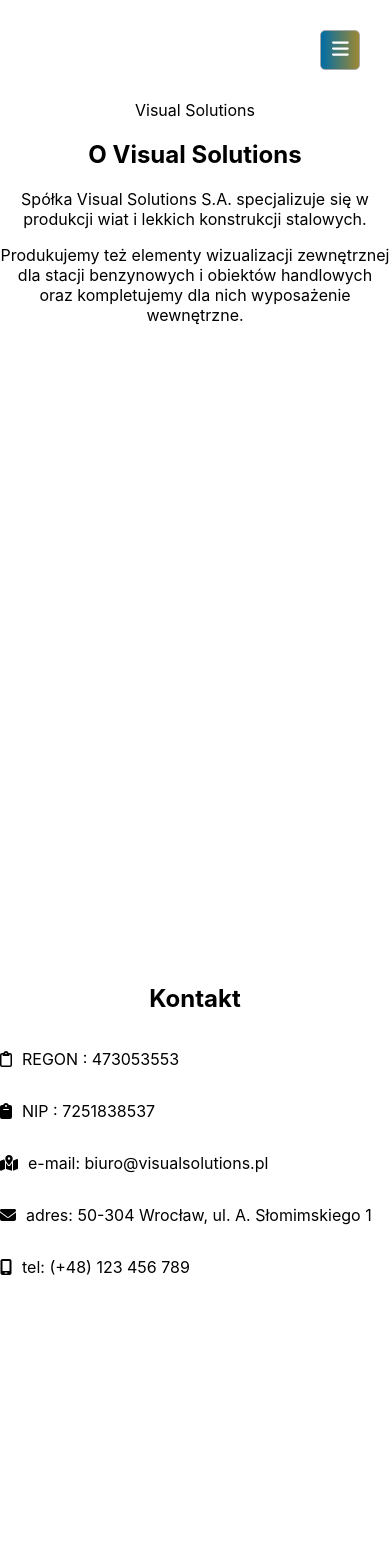
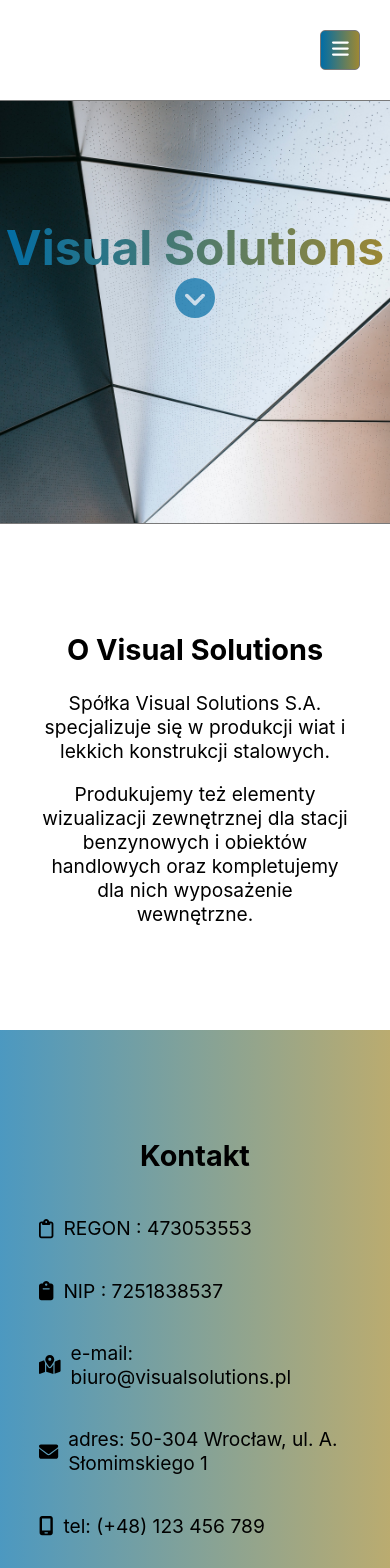
Before and after one commit to codeAKA/spa-template, a React (Create React App) app: page / in a window 390 px wide. Shown: the top 1568 px of the page. Built offline with nearby package versions, Linux system fonts and the light colour scheme.

Commit message:
Add css varible for background, close mobile menu on link clicked

```diff
--- a/src/components/Button.tsx
+++ b/src/components/Button.tsx
@@ -5,6 +5,7 @@
   className?: string;
   style?: React.CSSProperties | undefined;
   onClick?: () => void;
+  ref?: React.RefObject<HTMLButtonElement>;
 }
 
 const Button: React.FC<ButtonProps> = ({
--- a/src/components/Footer.tsx
+++ b/src/components/Footer.tsx
@@ -8,8 +8,6 @@
 
 const FooterItem: React.FC<FooterItemProps> = (props) => {
   const { title, links, id } = props;
-
-  console.log(props);
 
   const renderUrlOrText = (linkItem: { isLink: boolean; text: string }) => {
     if (linkItem.isLink) {
@@ -45,8 +43,6 @@
 const Footer: React.FC<FooterProps> = (props) => {
   const { id, className, translations } = props;
 
-  console.log(props);
-
   return (
     <footer className={className} id={id}>
       {translations.length > 1 ? (
--- a/src/components/Header.tsx
+++ b/src/components/Header.tsx
@@ -7,8 +7,8 @@
 }
 
 interface HeaderProps {
-  id: string;
-  className: string;
+  id?: string;
+  className?: string;
   translation: string;
   size: keyof typeof HEADER_SIZES;
 }
--- a/src/components/Navigation.css
+++ b/src/components/Navigation.css
@@ -12,9 +12,11 @@
   flex-direction: row;
   justify-content: flex-end;
   align-items: center;
+  margin-bottom: 0;
+  z-index: 1000;
 }
 
-.nav-toggle {
+.Navigation-toggle {
   display: none;
 }
 
@@ -35,7 +37,7 @@
     width: 100%;
   }
 
-  .nav-toggle {
+  .Navigation-toggle {
     display: block;
     margin: 30px 30px;
   }
--- a/src/components/Navigation.tsx
+++ b/src/components/Navigation.tsx
@@ -8,14 +8,18 @@
   translation: string;
   anchor: string;
   className?: string;
+  setIsNavExpanded: (value: boolean) => void;
+
+  onClick?: () => void;
 }
 
 const NavigationLink: React.FC<NavigationLinkProps> = (props) => {
-  const { translation, className, anchor } = props;
+  const { translation, className, anchor, setIsNavExpanded } = props;
 
   const scrollToAnchor = () => {
     const element = document.getElementById(anchor);
     element?.scrollIntoView({ behavior: "smooth" });
+    setIsNavExpanded(false);
   };
 
   return (
@@ -41,7 +45,7 @@
       id={id}
     >
       <Button
-        className="nav-toggle"
+        className="Navigation-toggle"
         onClick={() => setIsNavExpanded(!isNavExpanded)}
       >
         <FontAwesomeIcon icon={isNavExpanded ? faXmark : faBars} />
@@ -54,6 +58,7 @@
                 className="nav-link"
                 translation={translation}
                 anchor={anchor}
+                setIsNavExpanded={setIsNavExpanded}
               />
             </li>
           ))}
--- a/src/components/PageHeader.tsx
+++ b/src/components/PageHeader.tsx
@@ -1,16 +1,19 @@
 import React, { ReactNode } from "react";
 
 interface PageHeaderProps {
-  id: string;
+  id?: string;
   className?: string;
-  children: ReactNode;
+  children?: ReactNode;
 }
 
 export const PageHeader: React.FC<PageHeaderProps> = (props) => {
   const { id, children, className } = props;
 
   return (
-    <header className={className} id={id}>
+    <header
+      className={!className ? "PageHeader" : `PageHeader ${className}`}
+      id={id}
+    >
       {children}
     </header>
   );
--- a/src/components/Section.tsx
+++ b/src/components/Section.tsx
@@ -1,4 +1,4 @@
-import React, { ReactNode, useRef } from "react";
+import React, { MutableRefObject, ReactNode, useRef } from "react";
 
 interface SectionProps {
   id?: string;
@@ -8,10 +8,9 @@
 
 export const Section: React.FC<SectionProps> = (props) => {
   const { id, children, className } = props;
-  const ref = useRef(null);
 
   return (
-    <section ref={id ? ref : null} className={className} id={id}>
+    <section className={className} id={id}>
       {children}
     </section>
   );
--- a/src/page/VisSolPage.css
+++ b/src/page/VisSolPage.css
@@ -1,18 +1,71 @@
-.Section {
-  width: 100%;
-  height: 100vh;
-  overflow: auto;
-}
-
-.Button {
-  background: rgb(0, 109, 166);
-  background: linear-gradient(
+:root {
+  --main-background: rgba(0, 109, 166, 1);
+  --main-gradient: linear-gradient(
     90deg,
     rgba(0, 109, 166, 1) 0%,
     rgba(157, 136, 51, 1) 100%
   );
-  border: 1px solid darkgray;
+}
+
+.PageHeader {
+  width: 100%;
+  height: 50vh;
+  background: url(../../public/images/metal-background.jpg) no-repeat center
+    center fixed;
+  -webkit-background-size: cover;
+  -moz-background-size: cover;
+  -o-background-size: cover;
+  background-size: cover;
+  border-top: 1px solid rgb(121, 121, 121);
+  border-bottom: 1px solid rgb(121, 121, 121);
+}
+
+.PageHeader__title {
+  margin: auto;
+  font-size: 10em;
+  margin-top: 5%;
+  background: var(--main-background);
+  background: var(--main-gradient);
+  -webkit-background-clip: text;
+  -webkit-text-fill-color: transparent;
+}
+
+.Section {
+  width: 100%;
   box-sizing: border-box;
+  padding: 10vh 20vw 15vh 20vw;
+  overflow: auto;
+  font-size: 1.2em;
+}
+
+.Section--contact {
+  background: var(--main-background);
+  background: linear-gradient(
+    90deg,
+    rgba(0, 109, 166, 0.7) 0%,
+    rgba(157, 136, 51, 0.7) 100%
+  );
+}
+
+.Button {
+  background: var(--main-background);
+  background: var(--main-gradient);
+  border: 1px solid rgb(121, 121, 121);
+  box-sizing: border-box;
+}
+
+.Button.PageHeader__button {
+  background: none;
+  border: none;
+}
+
+.Button.PageHeader__button:hover {
+  cursor: pointer;
+}
+
+.PageHeader__button__icon {
+  color: rgb(0, 109, 166, 0.7);
+  font-size: 5em;
 }
 
 .ScrollButton {
@@ -27,7 +80,7 @@
   gap: 10px;
 }
 
-.nav-toggle {
+.Navigation-toggle {
   font-size: 1.2em;
   color: white;
   border-radius: 5px;
@@ -36,12 +89,8 @@
 }
 
 .nav-list {
-  background: rgb(0, 109, 166);
-  background: linear-gradient(
-    90deg,
-    rgba(0, 109, 166, 1) 0%,
-    rgba(157, 136, 51, 1) 100%
-  );
+  background: var(--main-background);
+  background: var(--main-gradient);
   color: white;
 }
 
@@ -57,4 +106,28 @@
   flex-direction: row;
   align-items: center;
   gap: 10px;
+  text-align: left;
 }
+
+.Footer {
+  background: rgb(21, 55, 73);
+  height: 50px;
+  padding-top: 20px;
+  border-top: 1px solid rgb(44, 44, 44);
+  color: rgb(135, 135, 135);
+}
+
+@media screen and (max-width: 768px) {
+  .PageHeader__title {
+    font-size: 3em;
+    margin-top: 30%;
+  }
+
+  .PageHeader__button__icon {
+    font-size: 3em;
+  }
+
+  .Section {
+    padding: 10vh 10vw;
+  }
+}
--- a/src/page/VisSolPage.tsx
+++ b/src/page/VisSolPage.tsx
@@ -1,4 +1,4 @@
-import React from "react";
+import React, { useEffect, useRef, useState } from "react";
 import { Navigation } from "../components/Navigation";
 import { PageHeader } from "../components/PageHeader";
 import { Section } from "../components/Section";
@@ -9,24 +9,53 @@
 import ContactParagraphs from "./ContactParagraphs";
 import Paragraph from "../components/Paragraph";
 import { FontAwesomeIcon } from "@fortawesome/react-fontawesome";
-import { faCircleChevronUp } from "@fortawesome/free-solid-svg-icons";
+import {
+  faCircleChevronDown,
+  faCircleChevronUp,
+} from "@fortawesome/free-solid-svg-icons";
 import "./VisSolPage.css";
+import { Header } from "../components/Header";
+import Button from "../components/Button";
 
 const VisSolPage: React.FC = () => {
   const { navigationLinks, sections, footerColumns } =
     translations.lang.pl.page;
+  const [targetSection, setTargetSection] = useState<HTMLElement | null>(null);
+
+  useEffect(() => {
+    const target = document.getElementById(sections[0].id);
+    setTargetSection(target);
+  }, [sections]);
 
   return (
     <Page>
       <Navigation links={navigationLinks} />
-      <PageHeader id="header">Visual Solutions</PageHeader>
-      <Section id={sections[0].id} className="Section">
+      <PageHeader id="header">
+        <Header
+          size="LARGE"
+          className="PageHeader__title"
+          translation="Visual Solutions"
+        />
+        <Button
+          onClick={() =>
+            targetSection &&
+            targetSection.scrollIntoView({ behavior: "smooth" })
+          }
+          className="PageHeader__button"
+        >
+          <FontAwesomeIcon
+            className="PageHeader__button__icon"
+            icon={faCircleChevronDown}
+          />
+        </Button>
+      </PageHeader>
+      <Section id={sections[0].id} className="Section Section--about">
         <h2>{sections[0].title}</h2>
         {sections[0].paragraphs.map((paragraph) => (
           <Paragraph key={paragraph} translation={paragraph} />
         ))}
       </Section>
-      <Section id={sections[1].id} className="Section">
+      <Section id={sections[1].id} className="Section Section--contact">
         <h2>{sections[1].title}</h2>
         {sections[1].paragraphs.map((paragraph, index) => (
           <ContactParagraphs
@@ -68,7 +97,7 @@
           <span>Powrót</span>
         </div>
       </ScrollButton>
-      <Footer id="footer" translations={footerColumns} />
+      <Footer id="footer" className="Footer" translations={footerColumns} />
     </Page>
   );
 };
```
Also changed, not shown: public/images/metal-background.jpg (added), public/images/metal-profiles.jpg (added).
